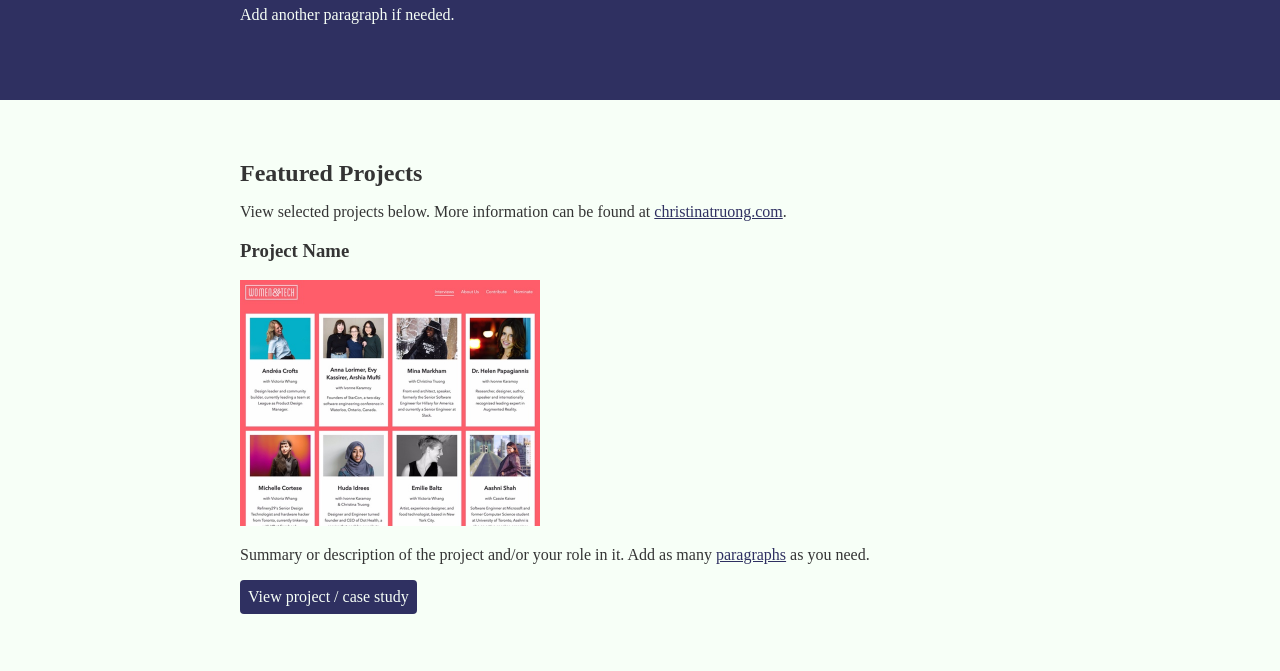
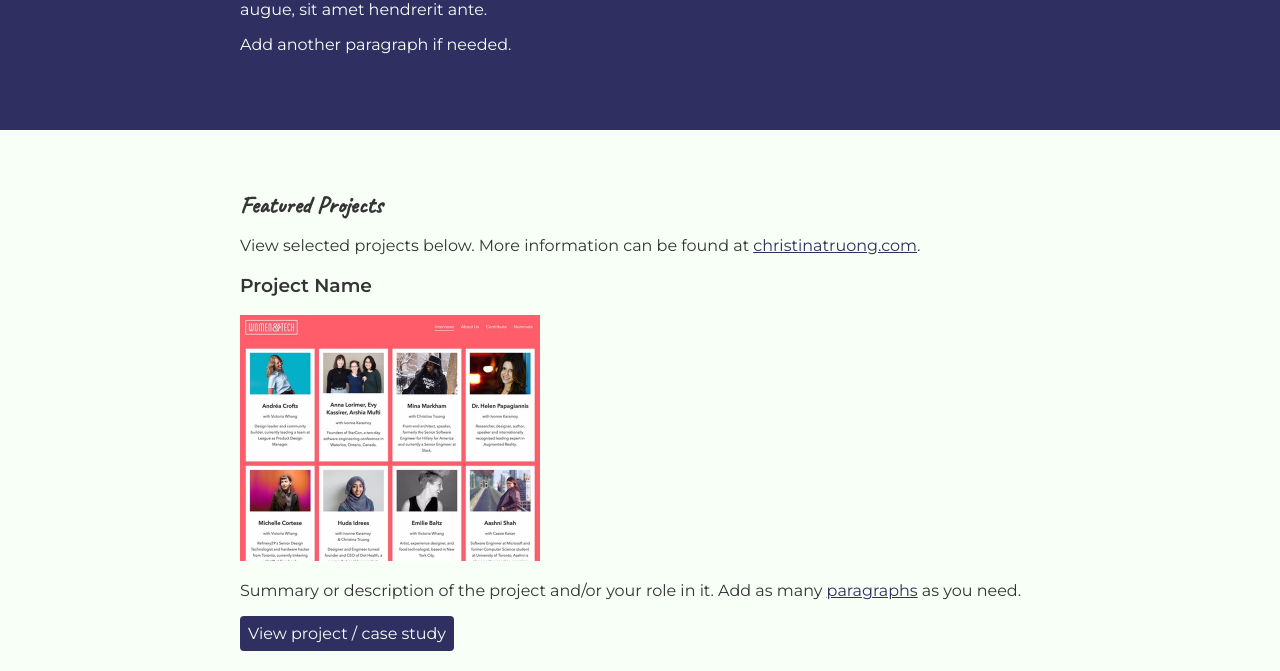
Before and after one commit to Levani1111/css-basics, a plain HTML site: page index.html in a window 1280 px wide. Shown: the part 247-918 px from the top of the page. Drawn offline with Linux system fonts and the light colour scheme.

Commit message:
add fonts

```diff
--- a/css/style.css
+++ b/css/style.css
@@ -15,6 +15,7 @@ body {
     color: #343434;
     margin: 0;
     padding: 0;
+    font-family: 'Montserrat', sans-serif;
   }
   img {
     width: 300px;
@@ -27,6 +28,9 @@ body {
   }
   h2 {
     margin: 0;
+  }
+  h1, h2 {
+    font-family: 'Caveat', cursive;
   }
   .content-wrap {
     width: 800px;
--- a/index.html
+++ b/index.html
@@ -4,6 +4,7 @@
     <meta charset="UTF-8">
     <meta name="viewport" content="width=device-width, initial-scale=1.0">
     <title>Add a relevant page title</title>
+    <link href="https://fonts.googleapis.com/css?family=Caveat|Montserrat:400,600&display=swap" rel="stylesheet">
     <link rel="stylesheet" href="css/style.css">
   </head>
   <body>
```
